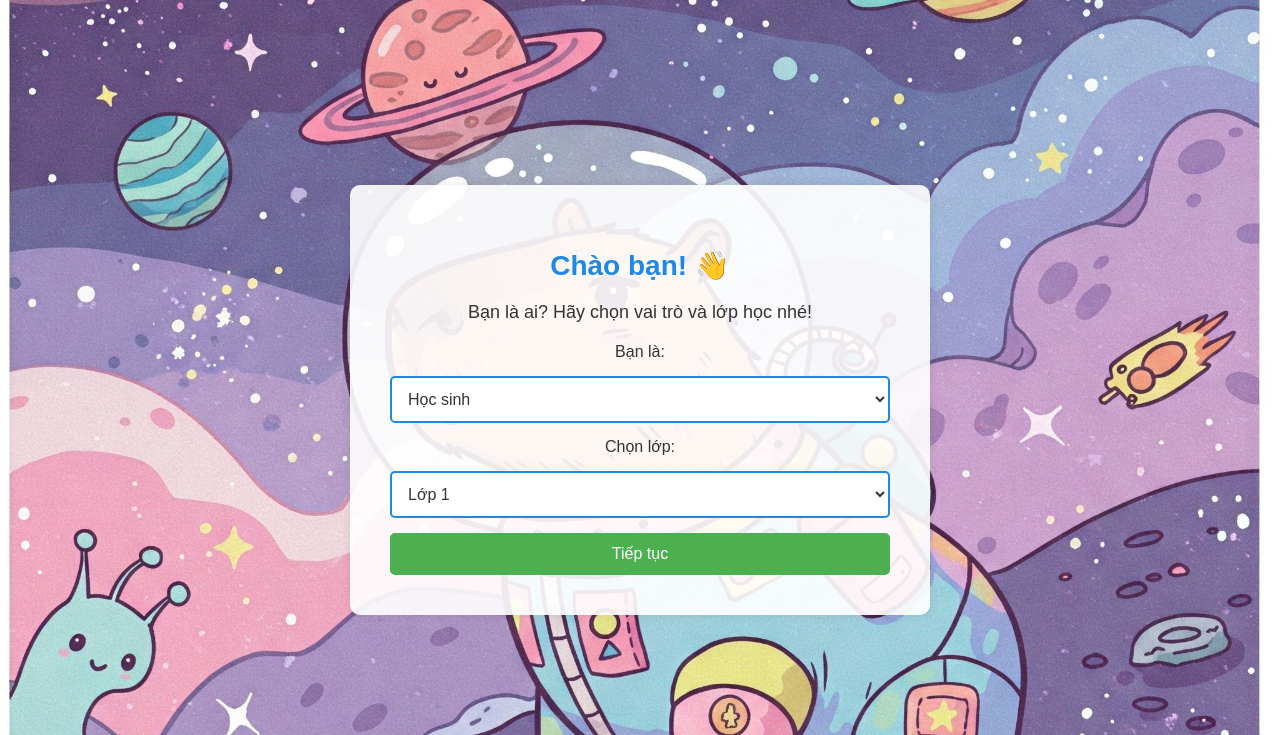
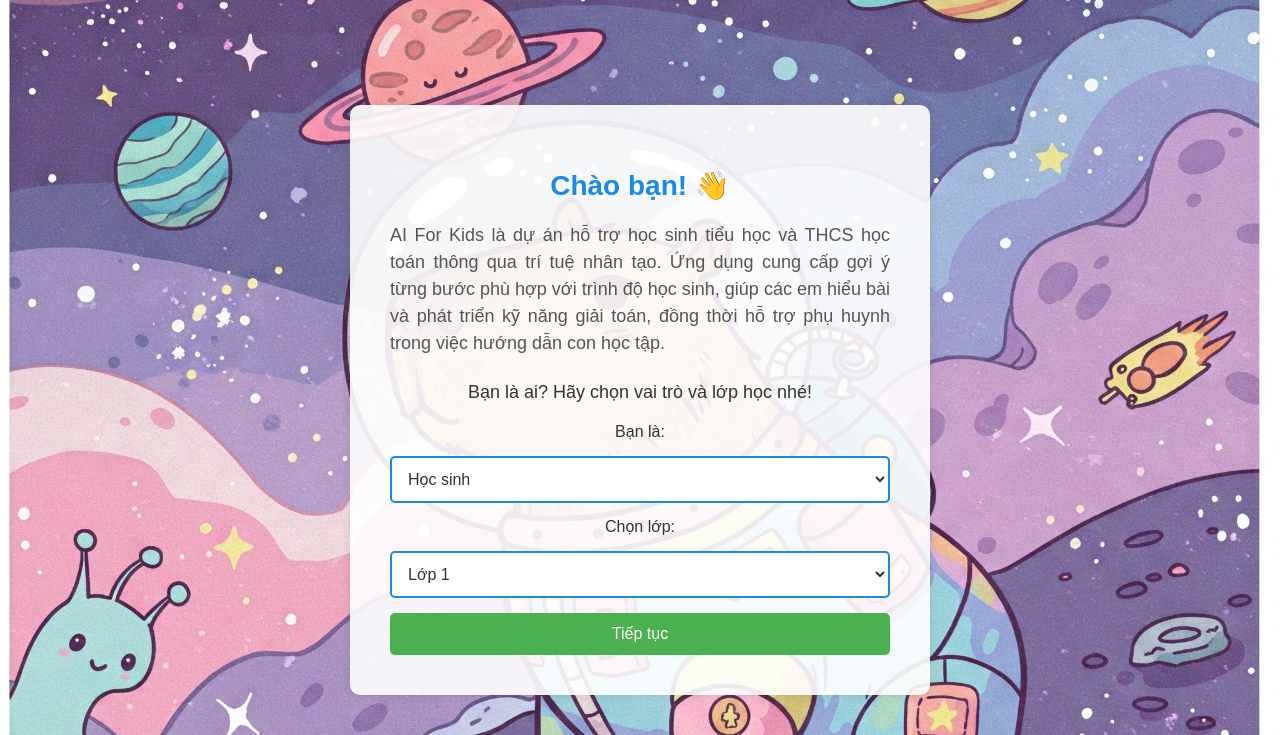
Before and after one commit to Trunglq/flask-kids-app, a Flask app: page /role in a window 1280 px wide. Shown: the top 735 px of the page. Run offline with Flask 3, Linux system fonts and the light colour scheme.

Commit message:
Update role.html: Add project introduction and group grades by education levels

```diff
--- a/templates/role.html
+++ b/templates/role.html
@@ -37,6 +37,13 @@
             font-size: 18px;
             margin-bottom: 20px;
         }
+        .intro {
+            font-size: 16px;
+            color: #555;
+            margin-bottom: 25px;
+            line-height: 1.5;
+            text-align: justify;
+        }
         form {
             display: flex;
             flex-direction: column;
@@ -69,11 +76,21 @@
         .role-btn:hover {
             background-color: #e68900;
         }
+        .grade-group {
+            font-weight: bold;
+            color: #1E88E5;
+            text-align: left;
+            margin-top: 10px;
+            margin-bottom: 5px;
+        }
     </style>
 </head>
 <body>
     <div class="container">
         <h2>Chào bạn! 👋</h2>
+        <div class="intro">
+            <p>AI For Kids là dự án hỗ trợ học sinh tiểu học và THCS học toán thông qua trí tuệ nhân tạo. Ứng dụng cung cấp gợi ý từng bước phù hợp với trình độ học sinh, giúp các em hiểu bài và phát triển kỹ năng giải toán, đồng thời hỗ trợ phụ huynh trong việc hướng dẫn con học tập.</p>
+        </div>
         <p>Bạn là ai? Hãy chọn vai trò và lớp học nhé!</p>
   <form method="POST" action="{{ url_for('role') }}">
     <label for="role">Bạn là:</label>
@@ -83,13 +100,17 @@
     </select>
     <label for="grade">Chọn lớp:</label>
     <select name="grade" id="grade" required>
-        <option value="2">Lớp 1</option>
-        <option value="2">Lớp 2</option>
-        <option value="2">Lớp 3</option>
-        <option value="4">Lớp 4</option>
-        <option value="7">Lớp 5</option>
-        <option value="7">Lớp 6</option>
-        <option value="7">Lớp 7</option>
+        <optgroup label="Cấp 1 (Tiểu học)">
+            <option value="1">Lớp 1</option>
+            <option value="2">Lớp 2</option>
+            <option value="3">Lớp 3</option>
+            <option value="4">Lớp 4</option>
+            <option value="5">Lớp 5</option>
+        </optgroup>
+        <optgroup label="Cấp 2 (THCS)">
+            <option value="6">Lớp 6</option>
+            <option value="7">Lớp 7</option>
+        </optgroup>
     </select>
     <button type="submit">Tiếp tục</button>
 </form>
```
